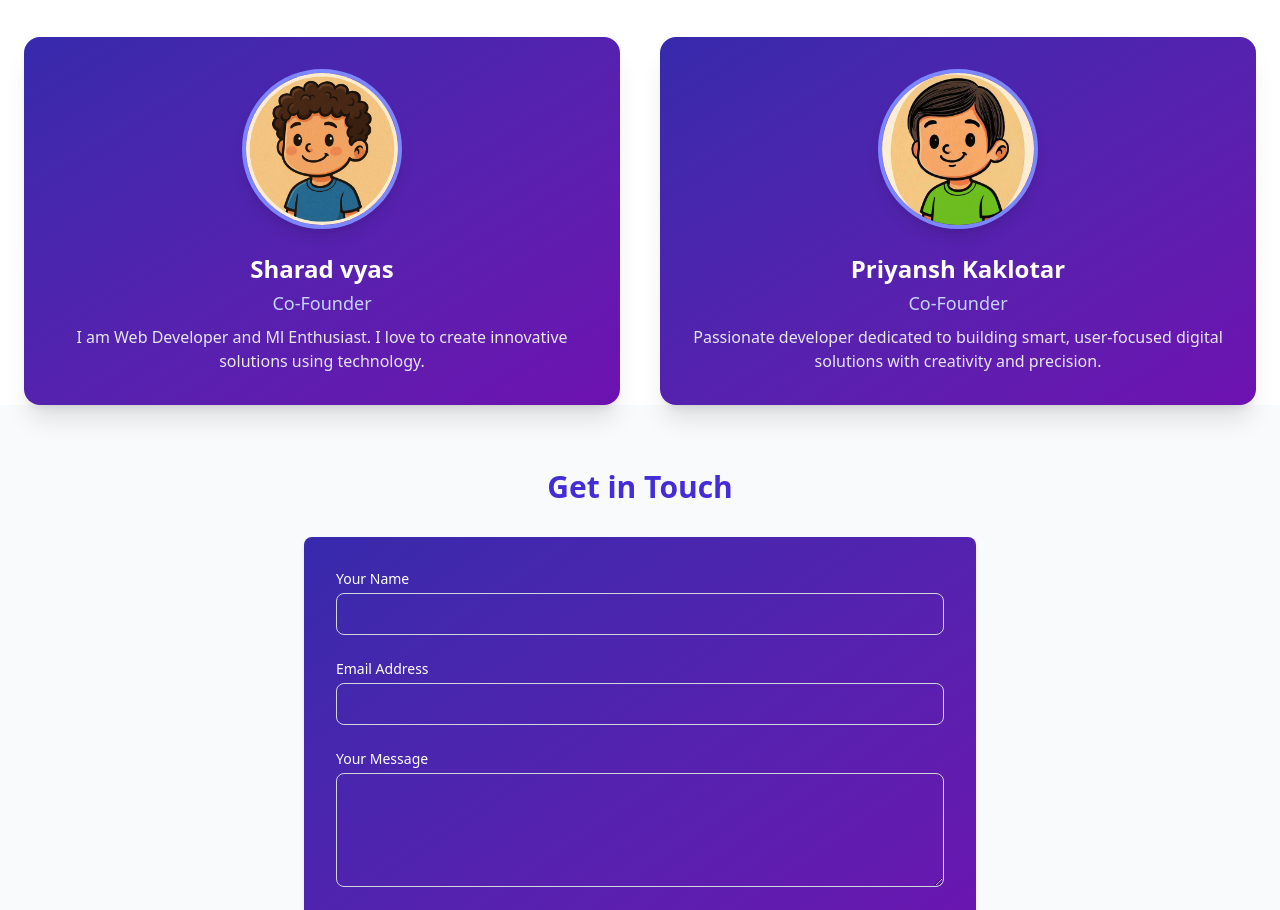
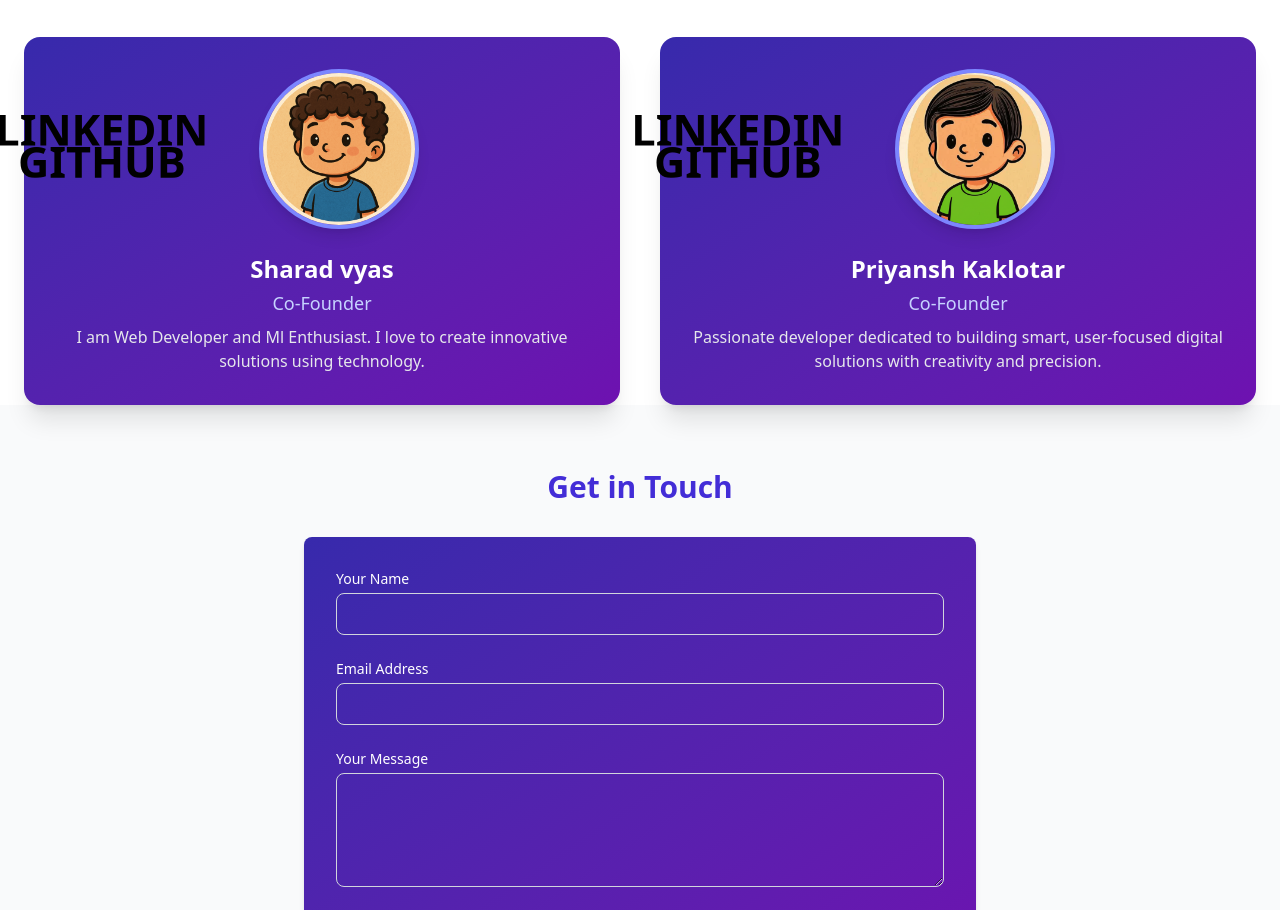
Before and after one commit to Priyansh-Kaklotar/helpme, a Next.js app: page /about in a window 1280 px wide. Shown: the part 1793-2703 px from the top of the page. Built offline with nearby package versions, Linux system fonts and the light colour scheme.

Commit message:
flliper text added

```diff
--- /dev/null
+++ b/components/ui/badge.jsx
@@ -0,0 +1,44 @@
+import * as React from "react"
+import { Slot } from "@radix-ui/react-slot"
+import { cva } from "class-variance-authority";
+
+import { cn } from "@/lib/utils"
+
+const badgeVariants = cva(
+  "inline-flex items-center justify-center rounded-md border px-2 py-0.5 text-xs font-medium w-fit whitespace-nowrap shrink-0 [&>svg]:size-3 gap-1 [&>svg]:pointer-events-none focus-visible:border-ring focus-visible:ring-ring/50 focus-visible:ring-[3px] aria-invalid:ring-destructive/20 dark:aria-invalid:ring-destructive/40 aria-invalid:border-destructive transition-[color,box-shadow] overflow-hidden",
+  {
+    variants: {
+      variant: {
+        default:
+          "border-transparent bg-primary text-primary-foreground [a&]:hover:bg-primary/90",
+        secondary:
+          "border-transparent bg-secondary text-secondary-foreground [a&]:hover:bg-secondary/90",
+        destructive:
+          "border-transparent bg-destructive text-white [a&]:hover:bg-destructive/90 focus-visible:ring-destructive/20 dark:focus-visible:ring-destructive/40 dark:bg-destructive/60",
+        outline:
+          "text-foreground [a&]:hover:bg-accent [a&]:hover:text-accent-foreground",
+      },
+    },
+    defaultVariants: {
+      variant: "default",
+    },
+  }
+)
+
+function Badge({
+  className,
+  variant,
+  asChild = false,
+  ...props
+}) {
+  const Comp = asChild ? Slot : "span"
+
+  return (
+    <Comp
+      data-slot="badge"
+      className={cn(badgeVariants({ variant }), className)}
+      {...props} />
+  );
+}
+
+export { Badge, badgeVariants }
--- a/src/app/(routes)/about/page.js
+++ b/src/app/(routes)/about/page.js
@@ -4,13 +4,15 @@
 import Navbar from "@/src/components/page";
 import Counter from "@/src/components/ui/Counter";
 import { motion } from "framer-motion";
-
+import FlipLink from "@/src/components/ui/text-effect-flipper";
 function Page() {
   const founders = [
     {
       name: "Sharad vyas",
       role: "Co-Founder",
       image: "/sharad-pic.jpg", // Add your image to public folder
+      linkedin: "https://www.linkedin.com/in/sharad-vyas-270310324/",
+      github: "https://github.com/sharadvyas123",
       description:
         "I am Web Developer and Ml Enthusiast. I love to create innovative solutions using technology.",
     },
@@ -18,6 +20,8 @@
       name: "Priyansh Kaklotar",
       role: "Co-Founder",
       image: "/priyansh-pic.png", // Add your friend's image to public folder
+      linkedin: "https://www.linkedin.com/in/priyansh-kaklotar-464725333/",
+      github: "https://github.com/Priyansh-Kaklotar",
       description:
         "Passionate developer dedicated to building smart, user-focused digital solutions with creativity and precision.",
     },
@@ -119,6 +123,8 @@
           </motion.div>
         </div>
 
+        <section></section>
+
         <section className="container mx-auto px-6 mb-12">
           <div className="rounded-xl  p-8 text-center">
             <h2 className="text-3xl font-bold mb-3 text-indigo-700 dark:text-indigo-300">
@@ -202,12 +208,16 @@
               transition={{ duration: 0.7, delay: index * 0.2 }}
             >
               <div className="mb-6 flex justify-center">
+                <div className="scale-45 xl:-translate-x-35 -translate-x-10">
+                  <FlipLink href={founder.linkedin}>LinkedIn</FlipLink>
+                  <FlipLink href={founder.github}>GitHub</FlipLink>
+                </div>
                 <Image
                   src={founder.image}
                   alt={founder.name}
                   width={160}
                   height={160}
-                  className="rounded-full border-4 border-indigo-400 shadow-lg"
+                  className="rounded-full border-4 border-indigo-400 shadow-lg xl:-translate-x-55 -translate-x-20"
                 />
               </div>
               <h3 className="text-2xl font-semibold text-white mb-1">
@@ -219,6 +229,14 @@
           ))}
         </div>
       </section>
+      {/* www.linkedin.com/in/priyansh-kaklotar-464725333 */}
+      {/* <section>
+        <div>
+          <FlipLink href="https://www.linkedin.com/in/priyansh-kaklotar-464725333/">
+            LinkedIn
+          </FlipLink>
+        </div>
+      </section> */}
 
       {/* Add Contact Form Section */}
       <section id="contact" className="py-16 bg-gray-50 dark:bg-black">
--- /dev/null
+++ b/src/components/ui/text-effect-flipper.jsx
@@ -0,0 +1,66 @@
+import React from "react";
+import { motion } from "framer-motion"
+
+const DURATION = 0.25
+const STAGGER = 0.025
+
+const FlipLink = ({ children, href }) => {
+  return (
+    <motion.a
+      initial="initial"
+      whileHover="hovered"
+      target="_blank"
+      href={href}
+      className="relative block overflow-hidden whitespace-nowrap text-4xl font-semibold uppercase dark:text-white/90 sm:text-7xl md:text-8xl "
+      style={{
+        lineHeight: 0.75,
+      }}>
+      <div>
+        {children.split("").map((l, i) => (
+          <motion.span
+            variants={{
+              initial: {
+                y: 0,
+              },
+              hovered: {
+                y: "-100%",
+              },
+            }}
+            transition={{
+              duration: DURATION,
+              ease: "easeInOut",
+              delay: STAGGER * i,
+            }}
+            className="inline-block"
+            key={i}>
+            {l}
+          </motion.span>
+        ))}
+      </div>
+      <div className="absolute inset-0">
+        {children.split("").map((l, i) => (
+          <motion.span
+            variants={{
+              initial: {
+                y: "100%",
+              },
+              hovered: {
+                y: 0,
+              },
+            }}
+            transition={{
+              duration: DURATION,
+              ease: "easeInOut",
+              delay: STAGGER * i,
+            }}
+            className="inline-block"
+            key={i}>
+            {l}
+          </motion.span>
+        ))}
+      </div>
+    </motion.a>
+  );
+}
+
+export default FlipLink
```
